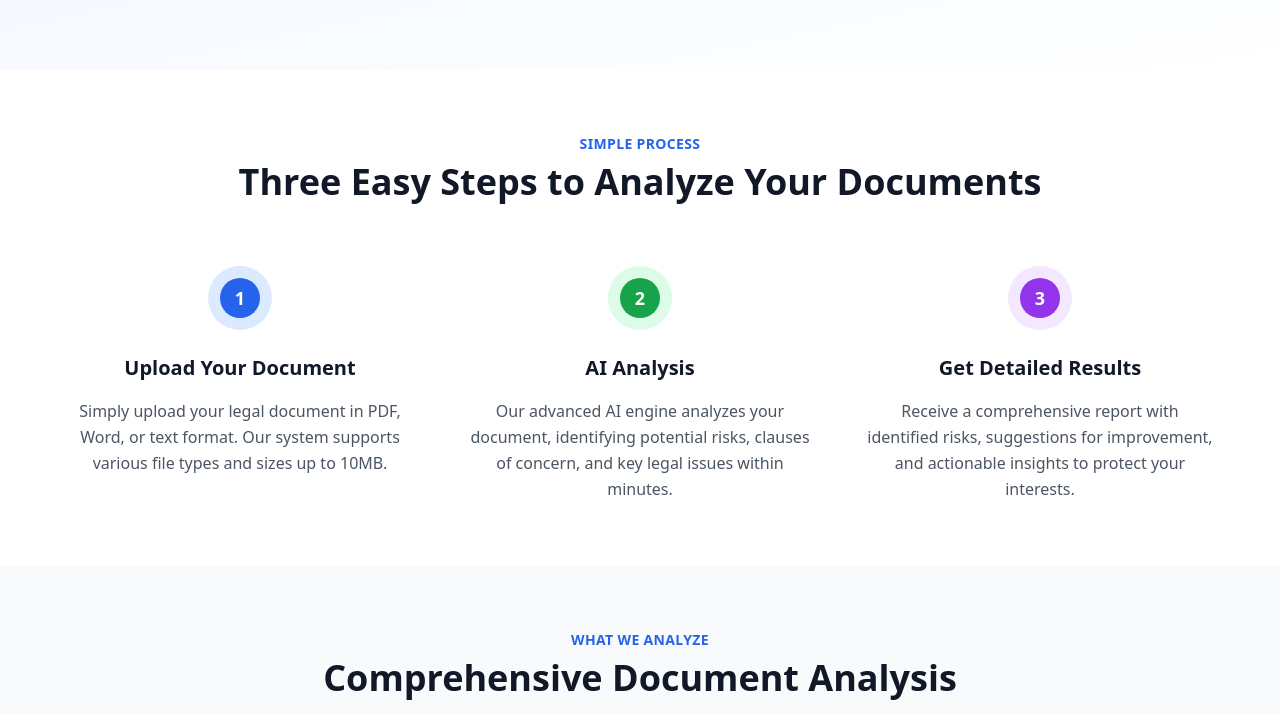
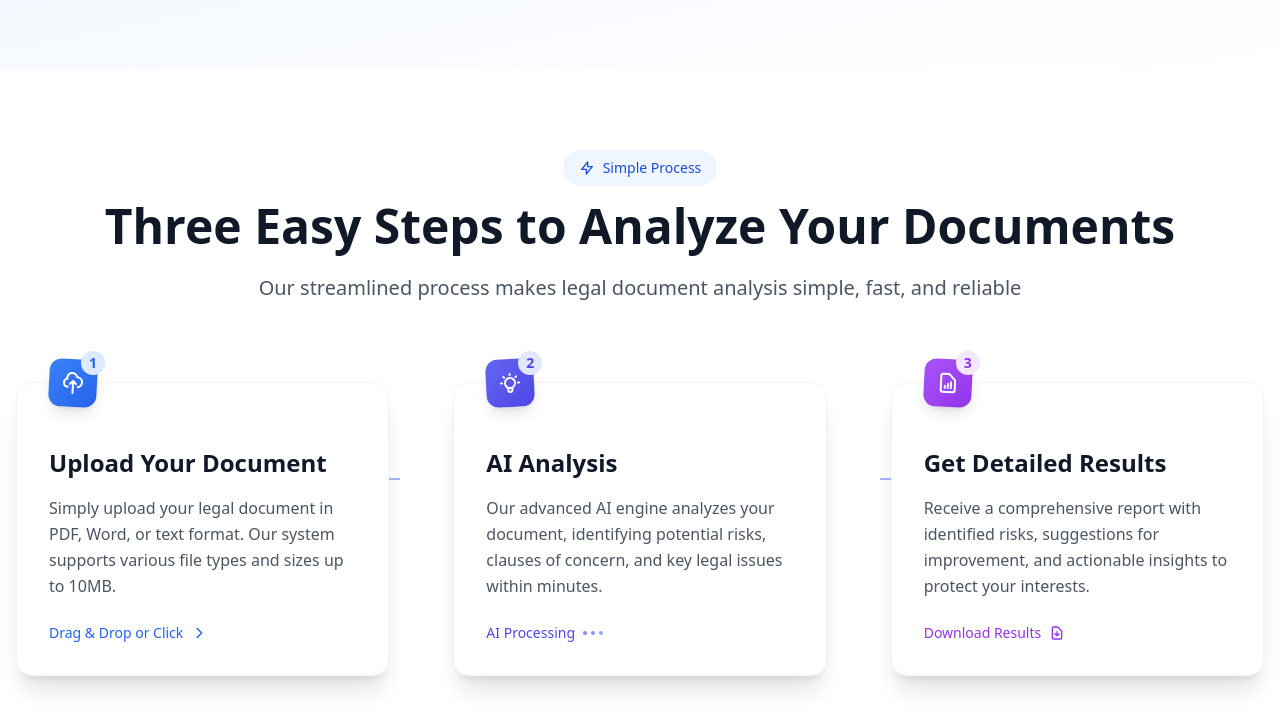
Before and after one commit to alexgomzin/LegalHelper, a Next.js app: page /how-it-works in a window 1280 px wide. Shown: the part 239-952 px from the top of the page. Built offline with nearby package versions, Linux system fonts and the light colour scheme; no server answers.

Commit message:
how it works uodate

```diff
--- a/src/pages/how-it-works.tsx
+++ b/src/pages/how-it-works.tsx
@@ -2,10 +2,10 @@
 
 import { useTranslation } from '@/contexts/LanguageContext'
 import { useAuth } from '@/contexts/SupabaseAuthContext'
+import { useRouter } from 'next/router'
 import Link from 'next/link'
 import Head from 'next/head'
 import Image from 'next/image'
-import { useRouter } from 'next/router'
 
 export default function HowItWorks() {
   const { t } = useTranslation()
@@ -42,53 +42,134 @@ export default function HowItWorks() {
         </div>
 
         {/* Steps Section */}
-        <div className="bg-white py-16 px-4 sm:px-6 lg:px-8">
-          <div className="max-w-6xl mx-auto">
-            <div className="text-center mb-16">
-              <h2 className="text-sm font-semibold text-blue-600 tracking-wide uppercase mb-2">{t('howItWorks.simpleProcess')}</h2>
-              <p className="text-3xl font-bold text-gray-900 sm:text-4xl">
+        <div className="bg-white py-20 px-4 sm:px-6 lg:px-8">
+          <div className="max-w-7xl mx-auto">
+            <div className="text-center mb-20">
+              <span className="inline-flex items-center px-4 py-2 rounded-full bg-blue-50 text-blue-700 text-sm font-medium mb-4">
+                <svg className="w-4 h-4 mr-2" fill="none" stroke="currentColor" viewBox="0 0 24 24">
+                  <path strokeLinecap="round" strokeLinejoin="round" strokeWidth={2} d="M13 10V3L4 14h7v7l9-11h-7z" />
+                </svg>
+                {t('howItWorks.simpleProcess')}
+              </span>
+              <h2 className="text-4xl font-bold text-gray-900 sm:text-5xl mb-6">
                 {t('howItWorks.threeEasySteps')}
+              </h2>
+              <p className="text-xl text-gray-600 max-w-3xl mx-auto">
+                Our streamlined process makes legal document analysis simple, fast, and reliable
               </p>
             </div>
 
-            <div className="grid md:grid-cols-3 gap-8 lg:gap-12">
-              {/* Step 1 */}
-              <div className="text-center">
-                <div className="mx-auto flex items-center justify-center h-16 w-16 rounded-full bg-blue-100 mb-6">
-                  <div className="flex items-center justify-center h-10 w-10 rounded-full bg-blue-600 text-white">
-                    <span className="text-lg font-bold">1</span>
+            <div className="relative">
+              {/* Connection Line */}
+              <div className="hidden lg:block absolute top-24 left-1/2 transform -translate-x-1/2 w-full max-w-4xl">
+                <div className="flex justify-between items-center px-20">
+                  <div className="w-32 h-0.5 bg-gradient-to-r from-blue-200 to-indigo-300"></div>
+                  <div className="w-32 h-0.5 bg-gradient-to-r from-indigo-300 to-purple-300"></div>
                 </div>
               </div>
-                <h3 className="text-xl font-semibold text-gray-900 mb-4">{t('howItWorks.step1Title')}</h3>
-                <p className="text-gray-600 leading-relaxed">
+
+              <div className="grid lg:grid-cols-3 gap-12 lg:gap-16">
+                {/* Step 1 */}
+                <div className="relative group">
+                  <div className="bg-white rounded-2xl p-8 shadow-xl border border-gray-100 hover:shadow-2xl transition-all duration-300 transform hover:-translate-y-2">
+                    <div className="absolute -top-6 left-8">
+                      <div className="relative">
+                        <div className="w-12 h-12 bg-gradient-to-br from-blue-500 to-blue-600 rounded-xl shadow-lg flex items-center justify-center transform rotate-3 group-hover:rotate-6 transition-transform duration-300">
+                          <svg className="w-6 h-6 text-white" fill="none" stroke="currentColor" viewBox="0 0 24 24">
+                            <path strokeLinecap="round" strokeLinejoin="round" strokeWidth={2} d="M7 16a4 4 0 01-.88-7.903A5 5 0 1115.9 6L16 6a5 5 0 011 9.9M15 13l-3-3m0 0l-3 3m3-3v12" />
+                          </svg>
+                        </div>
+                        <div className="absolute -top-2 -right-2 w-6 h-6 bg-blue-100 rounded-full flex items-center justify-center">
+                          <span className="text-sm font-bold text-blue-600">1</span>
+                        </div>
+                      </div>
+                    </div>
+                    <div className="pt-8">
+                      <h3 className="text-2xl font-bold text-gray-900 mb-4">{t('howItWorks.step1Title')}</h3>
+                      <p className="text-gray-600 leading-relaxed mb-6">
                         {t('howItWorks.step1Description')}
                       </p>
+                      <div className="flex items-center text-blue-600 text-sm font-medium">
+                        <span>Drag & Drop or Click</span>
+                        <svg className="w-4 h-4 ml-2" fill="none" stroke="currentColor" viewBox="0 0 24 24">
+                          <path strokeLinecap="round" strokeLinejoin="round" strokeWidth={2} d="M9 5l7 7-7 7" />
+                        </svg>
+                      </div>
+                    </div>
+                  </div>
                 </div>
 
                 {/* Step 2 */}
-              <div className="text-center">
-                <div className="mx-auto flex items-center justify-center h-16 w-16 rounded-full bg-green-100 mb-6">
-                  <div className="flex items-center justify-center h-10 w-10 rounded-full bg-green-600 text-white">
-                    <span className="text-lg font-bold">2</span>
+                <div className="relative group">
+                  <div className="bg-white rounded-2xl p-8 shadow-xl border border-gray-100 hover:shadow-2xl transition-all duration-300 transform hover:-translate-y-2">
+                    <div className="absolute -top-6 left-8">
+                      <div className="relative">
+                        <div className="w-12 h-12 bg-gradient-to-br from-indigo-500 to-indigo-600 rounded-xl shadow-lg flex items-center justify-center transform -rotate-3 group-hover:-rotate-6 transition-transform duration-300">
+                          <svg className="w-6 h-6 text-white" fill="none" stroke="currentColor" viewBox="0 0 24 24">
+                            <path strokeLinecap="round" strokeLinejoin="round" strokeWidth={2} d="M9.663 17h4.673M12 3v1m6.364 1.636l-.707.707M21 12h-1M4 12H3m3.343-5.657l-.707-.707m2.828 9.9a5 5 0 117.072 0l-.548.547A3.374 3.374 0 0014 18.469V19a2 2 0 11-4 0v-.531c0-.895-.356-1.754-.988-2.386l-.548-.547z" />
+                          </svg>
+                        </div>
+                        <div className="absolute -top-2 -right-2 w-6 h-6 bg-indigo-100 rounded-full flex items-center justify-center">
+                          <span className="text-sm font-bold text-indigo-600">2</span>
                         </div>
                       </div>
-                <h3 className="text-xl font-semibold text-gray-900 mb-4">{t('howItWorks.step2Title')}</h3>
-                <p className="text-gray-600 leading-relaxed">
+                    </div>
+                    <div className="pt-8">
+                      <h3 className="text-2xl font-bold text-gray-900 mb-4">{t('howItWorks.step2Title')}</h3>
+                      <p className="text-gray-600 leading-relaxed mb-6">
                         {t('howItWorks.step2Description')}
                       </p>
+                      <div className="flex items-center text-indigo-600 text-sm font-medium">
+                        <span>AI Processing</span>
+                        <div className="ml-2 flex space-x-1">
+                          <div className="w-1 h-1 bg-indigo-400 rounded-full animate-pulse"></div>
+                          <div className="w-1 h-1 bg-indigo-400 rounded-full animate-pulse" style={{animationDelay: '0.2s'}}></div>
+                          <div className="w-1 h-1 bg-indigo-400 rounded-full animate-pulse" style={{animationDelay: '0.4s'}}></div>
+                        </div>
+                      </div>
+                    </div>
+                  </div>
                 </div>
 
                 {/* Step 3 */}
-              <div className="text-center">
-                <div className="mx-auto flex items-center justify-center h-16 w-16 rounded-full bg-purple-100 mb-6">
-                  <div className="flex items-center justify-center h-10 w-10 rounded-full bg-purple-600 text-white">
-                    <span className="text-lg font-bold">3</span>
+                <div className="relative group">
+                  <div className="bg-white rounded-2xl p-8 shadow-xl border border-gray-100 hover:shadow-2xl transition-all duration-300 transform hover:-translate-y-2">
+                    <div className="absolute -top-6 left-8">
+                      <div className="relative">
+                        <div className="w-12 h-12 bg-gradient-to-br from-purple-500 to-purple-600 rounded-xl shadow-lg flex items-center justify-center transform rotate-3 group-hover:rotate-6 transition-transform duration-300">
+                          <svg className="w-6 h-6 text-white" fill="none" stroke="currentColor" viewBox="0 0 24 24">
+                            <path strokeLinecap="round" strokeLinejoin="round" strokeWidth={2} d="M9 17v-2m3 2v-4m3 4v-6m2 10H7a2 2 0 01-2-2V5a2 2 0 012-2h5.586a1 1 0 01.707.293l5.414 5.414a1 1 0 01.293.707V19a2 2 0 01-2 2z" />
+                          </svg>
+                        </div>
+                        <div className="absolute -top-2 -right-2 w-6 h-6 bg-purple-100 rounded-full flex items-center justify-center">
+                          <span className="text-sm font-bold text-purple-600">3</span>
                         </div>
                       </div>
-                <h3 className="text-xl font-semibold text-gray-900 mb-4">{t('howItWorks.step3Title')}</h3>
-                <p className="text-gray-600 leading-relaxed">
+                    </div>
+                    <div className="pt-8">
+                      <h3 className="text-2xl font-bold text-gray-900 mb-4">{t('howItWorks.step3Title')}</h3>
+                      <p className="text-gray-600 leading-relaxed mb-6">
                         {t('howItWorks.step3Description')}
                       </p>
+                      <div className="flex items-center text-purple-600 text-sm font-medium">
+                        <span>Download Results</span>
+                        <svg className="w-4 h-4 ml-2" fill="none" stroke="currentColor" viewBox="0 0 24 24">
+                          <path strokeLinecap="round" strokeLinejoin="round" strokeWidth={2} d="M12 10v6m0 0l-3-3m3 3l3-3m2 8H7a2 2 0 01-2-2V5a2 2 0 012-2h5.586a1 1 0 01.707.293l5.414 5.414a1 1 0 01.293.707V19a2 2 0 01-2 2z" />
+                        </svg>
+                      </div>
+                    </div>
+                  </div>
+                </div>
+              </div>
+
+              {/* Bottom CTA */}
+              <div className="text-center mt-16">
+                <div className="inline-flex items-center px-6 py-3 rounded-full bg-gray-50 border border-gray-200">
+                  <svg className="w-5 h-5 text-green-500 mr-2" fill="none" stroke="currentColor" viewBox="0 0 24 24">
+                    <path strokeLinecap="round" strokeLinejoin="round" strokeWidth={2} d="M12 8v4l3 3m6-3a9 9 0 11-18 0 9 9 0 0118 0z" />
+                  </svg>
+                  <span className="text-gray-700 font-medium">Average analysis time: 30-60 seconds</span>
+                </div>
               </div>
             </div>
           </div>
```
Also changed, not shown: src/pages/analyze.tsx (+32 -1 lines). Lines whose indentation alone changed are shown as unchanged.
